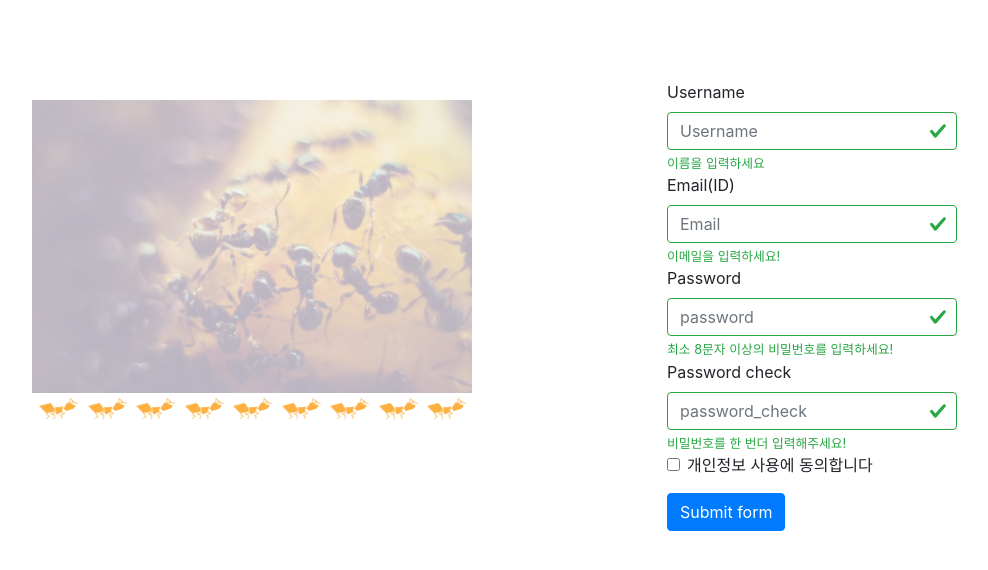
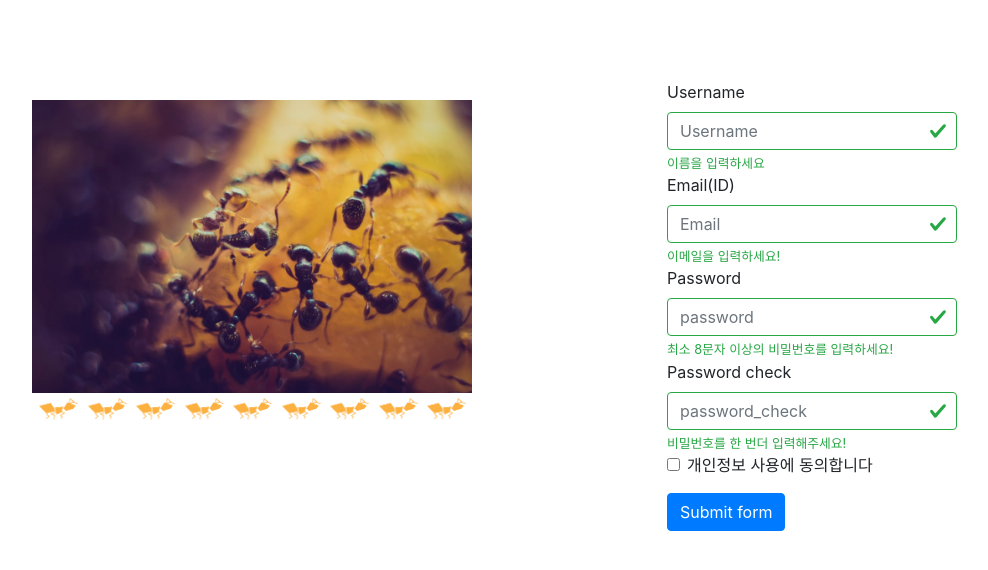
Before and after one commit to pirogramming/YoungCha_x2, a Django app: page /accounts/signup/ in a window 1280 px wide. Shown: the part 86-656 px from the top of the page, without its empty margins (68-1056 px from the left). Run offline with Django 3.2, Linux system fonts and the light colour scheme; some libraries are stand-ins or nearby versions; some web fonts are replaced.

Commit message:
선명도 수정

```diff
--- a/accounts/templates/accounts/signup.html
+++ b/accounts/templates/accounts/signup.html
@@ -14,7 +14,6 @@
 
         .image .image1 {
             width: 100%;
-            opacity: 0.3;
         }
 
         .right {
```
